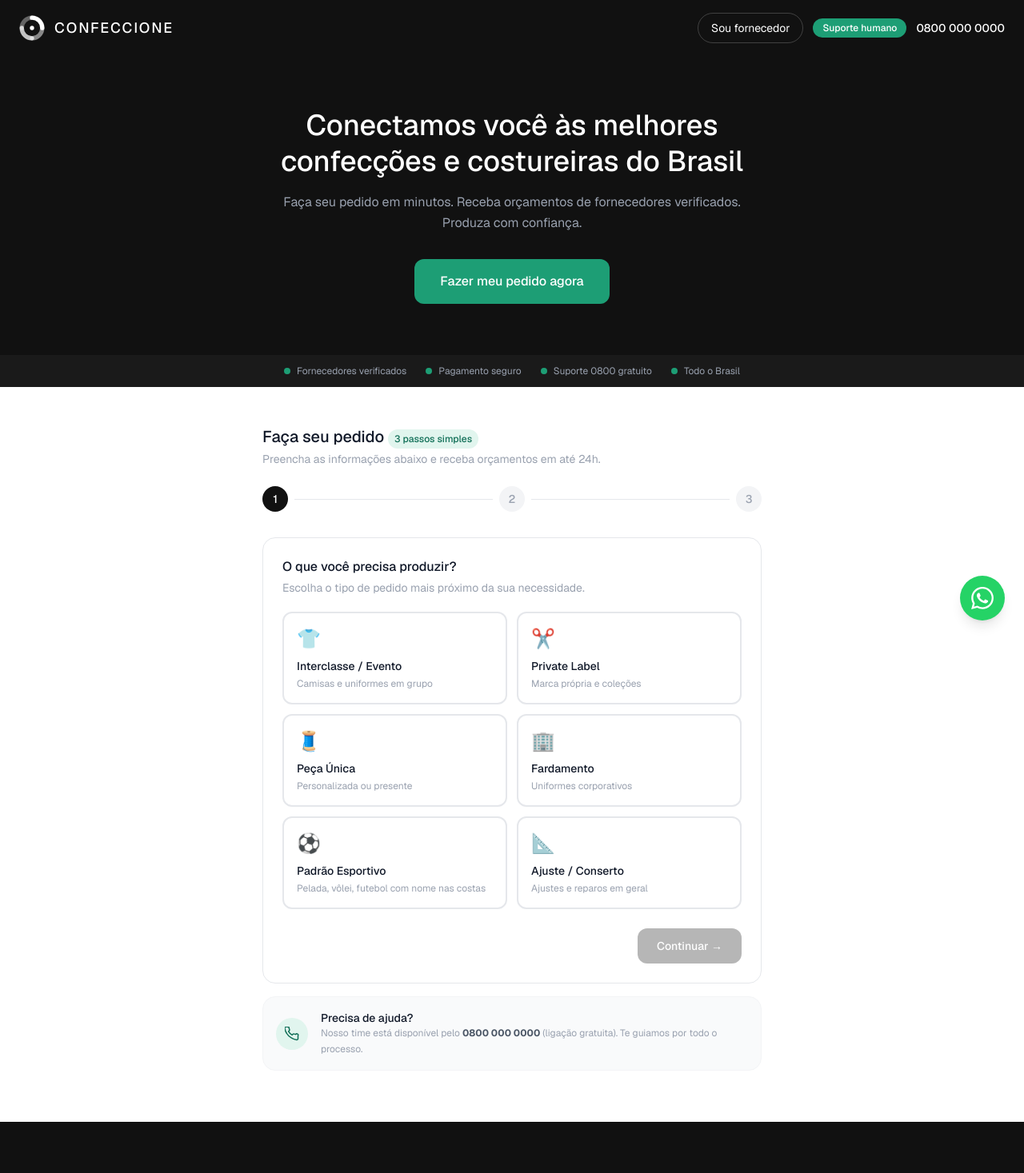
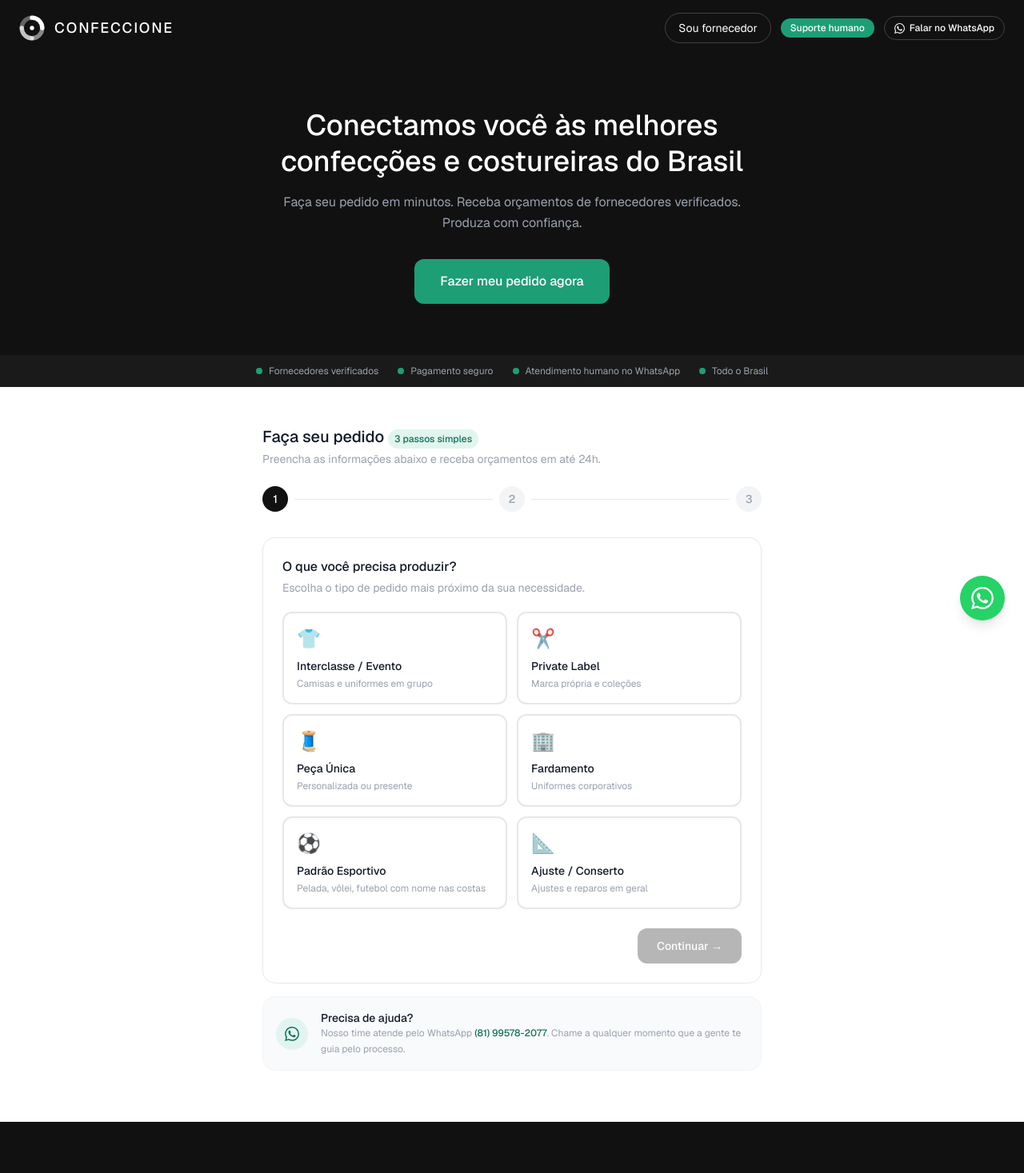
Before and after one commit to nandopons/confeccione, a Next.js app: page / in a window 1280 px wide. Shown: the top 1467 px of the page at 80% size. Built offline with nearby package versions, Linux system fonts and the light colour scheme.

Commit message:
refactor: substitui 0800 por contatos de whatsapp na home

```diff
--- a/app/page.tsx
+++ b/app/page.tsx
@@ -129,7 +129,10 @@
         <div className="flex items-center gap-3">
           <button onClick={() => setShowPopup(true)} className="text-white text-sm border border-white/20 px-4 py-2 rounded-full hover:bg-white/10 transition-colors hidden md:block">Sou fornecedor</button>
           <span className="bg-[#1D9E75] text-white text-xs font-medium px-3 py-1 rounded-full">Suporte humano</span>
-          <span className="text-white text-sm font-medium">0800 000 0000</span>
+          <a href="https://wa.me/5581995782077?text=Ol%C3%A1%21%20Vim%20pelo%20site%20do%20Confeccione" target="_blank" rel="noopener noreferrer" className="flex items-center gap-1.5 text-white text-xs font-medium border border-white/20 px-3 py-1.5 rounded-full hover:bg-white/10 transition-colors">
+            <svg width="13" height="13" viewBox="0 0 24 24" fill="currentColor" aria-hidden="true"><path d="M17.472 14.382c-.297-.149-1.758-.867-2.03-.967-.273-.099-.471-.148-.67.15-.197.297-.767.966-.94 1.164-.173.199-.347.223-.644.075-.297-.15-1.255-.463-2.39-1.475-.883-.788-1.48-1.761-1.653-2.059-.173-.297-.018-.458.13-.606.134-.133.298-.347.446-.52.149-.174.198-.298.298-.497.099-.198.05-.371-.025-.52-.075-.149-.669-1.612-.916-2.207-.242-.579-.487-.5-.669-.51-.173-.008-.371-.01-.57-.01-.198 0-.52.074-.792.372-.272.297-1.04 1.016-1.04 2.479 0 1.462 1.065 2.875 1.213 3.074.149.198 2.096 3.2 5.077 4.487.709.306 1.262.489 1.694.625.712.227 1.36.195 1.871.118.571-.085 1.758-.719 2.006-1.413.248-.694.248-1.289.173-1.413-.074-.124-.272-.198-.57-.347m-5.421 7.403h-.004a9.87 9.87 0 01-5.031-1.378l-.361-.214-3.741.982.998-3.648-.235-.374a9.86 9.86 0 01-1.51-5.26c.001-5.45 4.436-9.884 9.888-9.884 2.64 0 5.122 1.03 6.988 2.898a9.825 9.825 0 012.893 6.994c-.003 5.45-4.437 9.884-9.885 9.884m8.413-18.297A11.815 11.815 0 0012.05 0C5.495 0 .16 5.335.157 11.892c0 2.096.547 4.142 1.588 5.945L.057 24l6.305-1.654a11.882 11.882 0 005.683 1.448h.005c6.554 0 11.89-5.335 11.893-11.893a11.821 11.821 0 00-3.48-8.413z"/></svg>
+            Falar no WhatsApp
+          </a>
         </div>
       </nav>
 
@@ -140,7 +143,7 @@
       </section>
 
       <div className="bg-[#1a1a1a] px-6 py-3 flex flex-wrap items-center justify-center gap-6">
-        {["Fornecedores verificados", "Pagamento seguro", "Suporte 0800 gratuito", "Todo o Brasil"].map((item) => (
+        {["Fornecedores verificados", "Pagamento seguro", "Atendimento humano no WhatsApp", "Todo o Brasil"].map((item) => (
           <div key={item} className="flex items-center gap-2">
             <span className="w-2 h-2 rounded-full bg-[#1D9E75] flex-shrink-0" />
             <span className="text-gray-400 text-xs">{item}</span>
@@ -278,13 +281,11 @@
 
         <div className="mt-4 border border-gray-100 bg-gray-50 rounded-2xl p-4 flex items-center gap-4">
           <div className="w-10 h-10 bg-[#E1F5EE] rounded-full flex items-center justify-center flex-shrink-0">
-            <svg width="18" height="18" viewBox="0 0 24 24" fill="none" stroke="#0F6E56" strokeWidth="2" strokeLinecap="round" strokeLinejoin="round">
-              <path d="M22 16.92v3a2 2 0 01-2.18 2 19.79 19.79 0 01-8.63-3.07A19.5 19.5 0 013.07 11a19.79 19.79 0 01-3.07-8.67A2 2 0 012 .18h3a2 2 0 012 1.72c.127.96.361 1.903.7 2.81a2 2 0 01-.45 2.11L6.09 7.91a16 16 0 006 6l1.27-1.27a2 2 0 012.11-.45c.907.339 1.85.573 2.81.7A2 2 0 0122 14.92z"/>
-            </svg>
+            <svg width="18" height="18" viewBox="0 0 24 24" fill="#0F6E56" aria-hidden="true"><path d="M17.472 14.382c-.297-.149-1.758-.867-2.03-.967-.273-.099-.471-.148-.67.15-.197.297-.767.966-.94 1.164-.173.199-.347.223-.644.075-.297-.15-1.255-.463-2.39-1.475-.883-.788-1.48-1.761-1.653-2.059-.173-.297-.018-.458.13-.606.134-.133.298-.347.446-.52.149-.174.198-.298.298-.497.099-.198.05-.371-.025-.52-.075-.149-.669-1.612-.916-2.207-.242-.579-.487-.5-.669-.51-.173-.008-.371-.01-.57-.01-.198 0-.52.074-.792.372-.272.297-1.04 1.016-1.04 2.479 0 1.462 1.065 2.875 1.213 3.074.149.198 2.096 3.2 5.077 4.487.709.306 1.262.489 1.694.625.712.227 1.36.195 1.871.118.571-.085 1.758-.719 2.006-1.413.248-.694.248-1.289.173-1.413-.074-.124-.272-.198-.57-.347m-5.421 7.403h-.004a9.87 9.87 0 01-5.031-1.378l-.361-.214-3.741.982.998-3.648-.235-.374a9.86 9.86 0 01-1.51-5.26c.001-5.45 4.436-9.884 9.888-9.884 2.64 0 5.122 1.03 6.988 2.898a9.825 9.825 0 012.893 6.994c-.003 5.45-4.437 9.884-9.885 9.884m8.413-18.297A11.815 11.815 0 0012.05 0C5.495 0 .16 5.335.157 11.892c0 2.096.547 4.142 1.588 5.945L.057 24l6.305-1.654a11.882 11.882 0 005.683 1.448h.005c6.554 0 11.89-5.335 11.893-11.893a11.821 11.821 0 00-3.48-8.413z"/></svg>
           </div>
           <div>
             <p className="text-sm text-gray-900 font-medium">Precisa de ajuda?</p>
-            <p className="text-xs text-gray-400 leading-relaxed">Nosso time está disponível pelo <strong className="text-gray-600">0800 000 0000</strong> (ligação gratuita). Te guiamos por todo o processo.</p>
+            <p className="text-xs text-gray-400 leading-relaxed">Nosso time atende pelo WhatsApp{" "}<a href="https://wa.me/5581995782077?text=Ol%C3%A1%21%20Estou%20com%20uma%20d%C3%BAvida%20no%20pedido" target="_blank" rel="noopener noreferrer" className="font-medium text-[#0F6E56] hover:underline">(81) 99578-2077</a>. Chame a qualquer momento que a gente te guia pelo processo.</p>
           </div>
         </div>
       </section>
```
